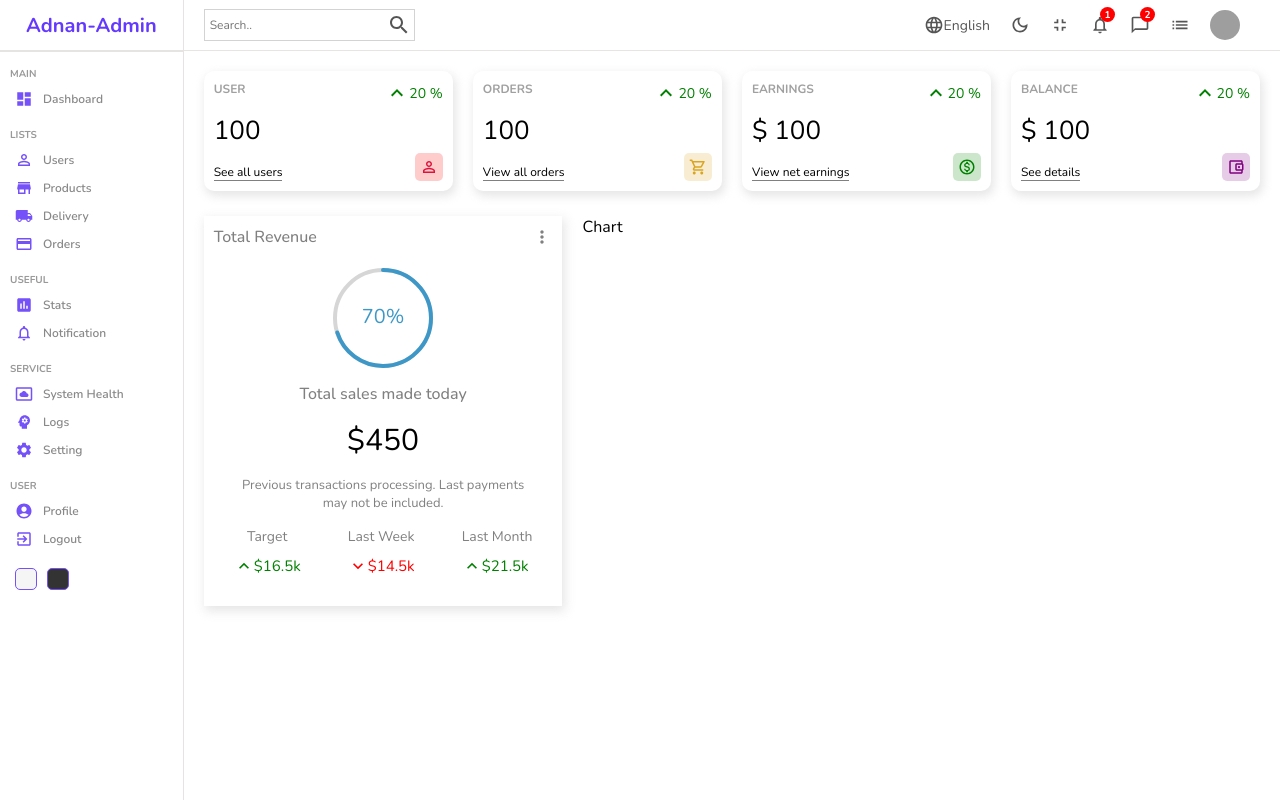
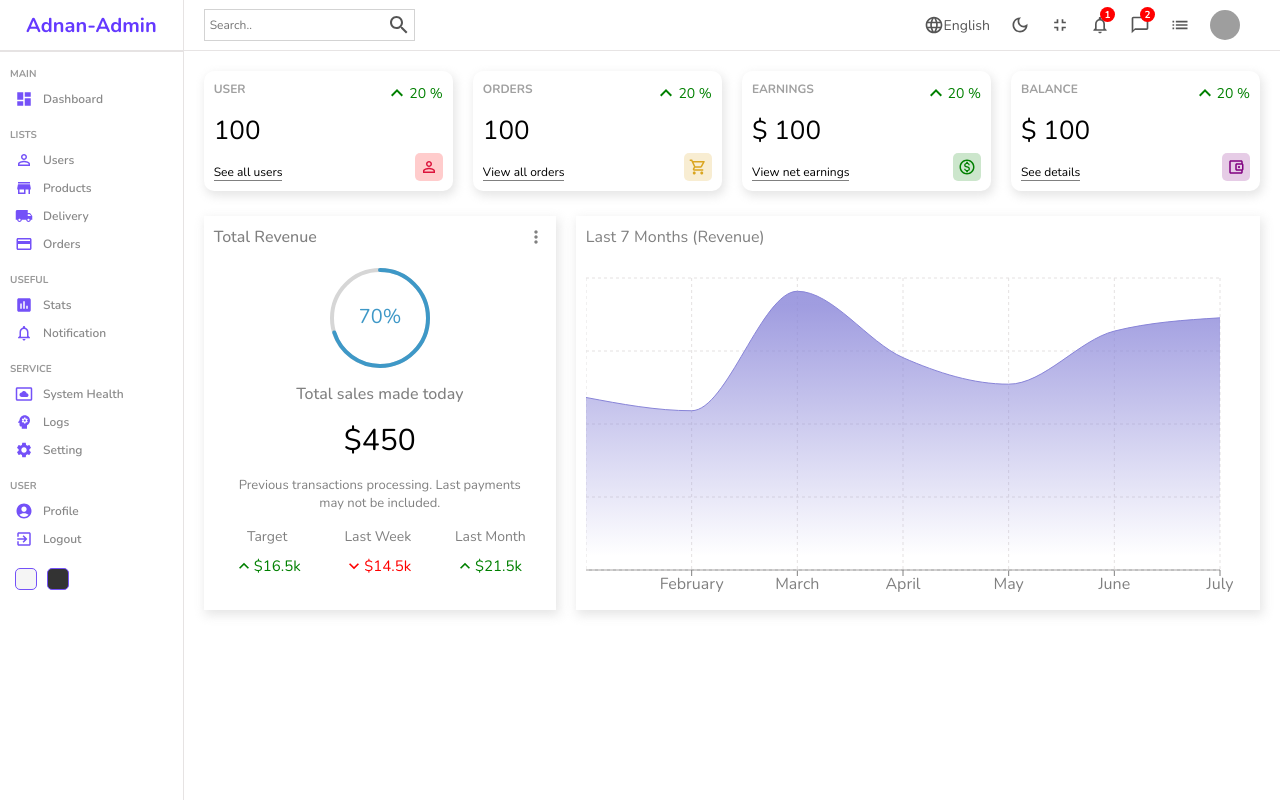
Before and after one commit to adnanali000/Admin-Dashboard, a React (Create React App) app: page / in a window 1280 px wide. Built offline with nearby package versions, Linux system fonts and the light colour scheme; grey boxes are pictures that could not be loaded.

Commit message:
chart work done

```diff
--- a/package.json
+++ b/package.json
@@ -15,6 +15,7 @@
     "react-dom": "^18.0.0",
     "react-router-dom": "^6.3.0",
     "react-scripts": "5.0.1",
+    "recharts": "^2.1.10",
     "sass": "^1.52.1",
     "web-vitals": "^2.1.4"
   },
--- a/src/components/chart/Chart.jsx
+++ b/src/components/chart/Chart.jsx
@@ -1,8 +1,39 @@
 import './chart.scss'
+import { LineChart,Area,AreaChart,Line, XAxis, YAxis, CartesianGrid, Tooltip, Legend, ResponsiveContainer } from 'recharts';
+
+const data = [
+  { name: "January", Total: 1300},
+  { name: "February", Total: 1200},
+  { name: "March", Total: 2100},
+  { name: "April", Total: 1600},
+  { name: "May", Total: 1400},
+  { name: "June", Total: 1800},
+  { name: "July", Total: 1900},
+
+
+]
 
 const Chart = () => {
   return (
-    <div className='chart'>Chart</div>
+    <div className='chart'>
+      <div className="title">Last 7 Months (Revenue)</div>
+      <ResponsiveContainer width="100%" aspect={2/1}>
+        <AreaChart width={730} height={250} data={data}
+          margin={{ top: 10, right: 30, left: 0, bottom: 0 }}>
+          <defs>
+            <linearGradient id="Total" x1="0" y1="0" x2="0" y2="1">
+              <stop offset="5%" stopColor="#8884d8" stopOpacity={0.8} />
+              <stop offset="95%" stopColor="#8884d8" stopOpacity={0} />
+            </linearGradient>
+          </defs>
+          <XAxis dataKey="name" stroke="gray" />
+          {/* <YAxis /> */}
+          <CartesianGrid strokeDasharray="3 3" className="chartGrid" />
+          <Tooltip />
+          <Area type="monotone" dataKey="Total" stroke="#8884d8" fillOpacity={1} fill="url(#Total)" />
+        </AreaChart>
+      </ResponsiveContainer>
+    </div>
   )
 }
 
--- a/src/components/chart/chart.scss
+++ b/src/components/chart/chart.scss
@@ -1,3 +1,14 @@
 .chart{
     flex: 4;
+    -webkit-box-shadow: 2px 4px 10px 1px rgba(0,0,0,0.47);
+    box-shadow: 2px 4px 10px 1px rgba(201,201,201,0.47);
+    color: gray;
+    padding: 10px;
+
+    .title{
+        margin-bottom: 20px;
+    }
+    .chartGrid{
+        stroke: rgb(228,225,225)
+    }
 }
```
Also changed, not shown: 1 other file (tests, documents, lock files or other folders).
